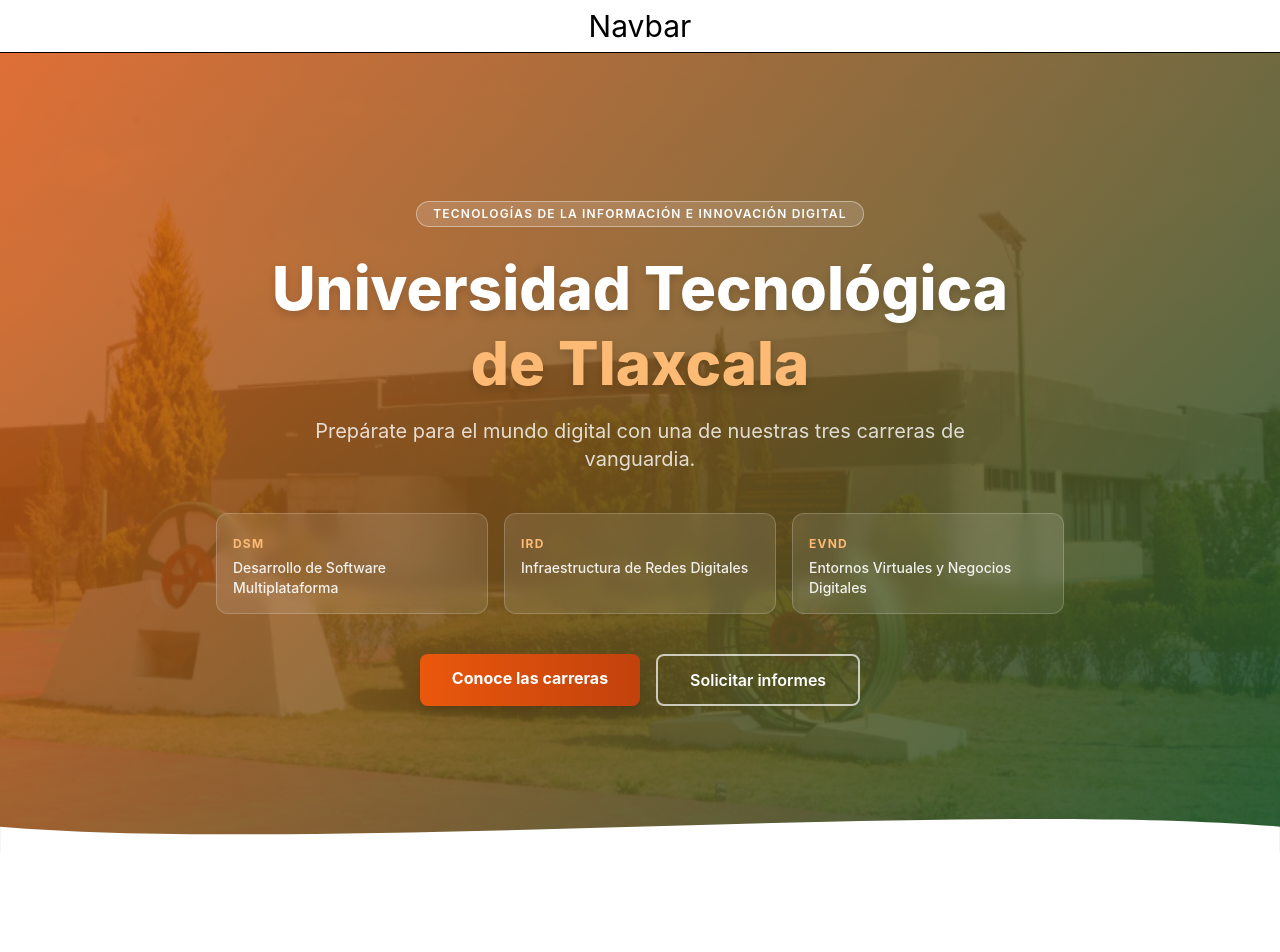
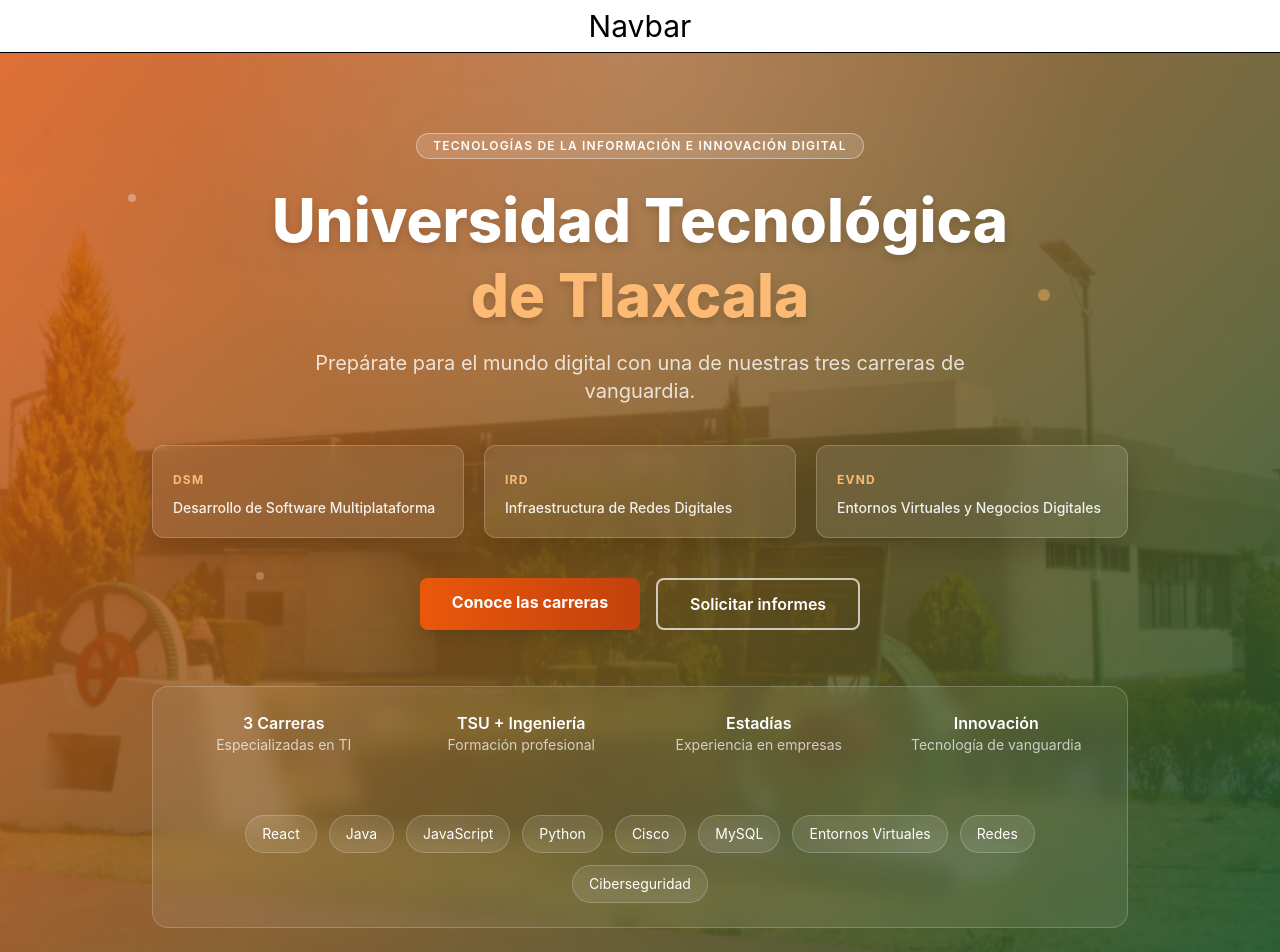
Before and after one commit to Kevin8548/landingpage, a React (Vite) app: page / in a window 1280 px wide. Shown: the top 952 px of the page. Before the commit the page ends 853 px from the top, so only its background shows below. Built offline with nearby package versions, Linux system fonts and the light colour scheme.

Commit message:
actualizando hero

```diff
--- a/package.json
+++ b/package.json
@@ -13,6 +13,7 @@
     "@tailwindcss/vite": "^4.3.0",
     "react": "^19.2.6",
     "react-dom": "^19.2.6",
+    "react-icons": "^5.6.0",
     "tailwindcss": "^4.3.0"
   },
   "devDependencies": {
--- a/src/components/sections/Hero.tsx
+++ b/src/components/sections/Hero.tsx
@@ -18,15 +18,25 @@
         className="absolute inset-0"
         style={{
           background:
-            "linear-gradient(135deg, rgba(234,88,12,0.82) 0%, rgba(20,83,45,0.88) 100%)",
+            "radial-gradient(circle at top, rgba(255,255,255,.15), transparent 40%), linear-gradient(135deg, rgba(234,88,12,.82) 0%, rgba(20,83,45,.88) 100%)",
         }}
       />
 
+      {/* Partículas */}
+      <div className="absolute inset-0 pointer-events-none">
+        <span className="absolute top-[15%] left-[10%] w-2 h-2 bg-white/40 rounded-full animate-pulse"></span>
+        <span className="absolute top-[25%] right-[18%] w-3 h-3 bg-orange-300/50 rounded-full animate-pulse"></span>
+        <span className="absolute top-[55%] left-[20%] w-2 h-2 bg-white/30 rounded-full animate-pulse"></span>
+        <span className="absolute top-[70%] right-[25%] w-4 h-4 bg-white/20 rounded-full animate-pulse"></span>
+        <span className="absolute bottom-[30%] left-[45%] w-2 h-2 bg-orange-200/40 rounded-full animate-pulse"></span>
+        <span className="absolute bottom-[20%] right-[40%] w-3 h-3 bg-white/20 rounded-full animate-pulse"></span>
+      </div>
+
       {/* Contenido */}
-      <div className="relative z-10 text-center text-white px-6 max-w-4xl mx-auto">
+      <div className="relative z-10 text-center text-white px-6 max-w-5xl mx-auto">
         {/* Badge */}
         <span
-          className="inline-block text-xs font-semibold tracking-widest uppercase px-4 py-1 rounded-full mb-6 border border-white/40"
+          className="inline-block text-xs font-semibold tracking-widest uppercase px-4 py-1 rounded-full mb-6 mt-20 border border-white/40"
           style={{
             background: "rgba(255,255,255,0.15)",
             backdropFilter: "blur(6px)",
@@ -35,21 +45,21 @@
           Tecnologías de la Información e Innovación Digital
         </span>
 
-        {/* Titulo */}
+        {/* Título */}
         <h1 className="text-4xl md:text-6xl font-extrabold leading-tight mb-4 drop-shadow-lg">
           Universidad Tecnológica
           <br />
           <span style={{ color: "#fdba74" }}>de Tlaxcala</span>
         </h1>
 
-        {/* Subtitulo */}
+        {/* Subtítulo */}
         <p className="text-lg md:text-xl text-white/80 mb-10 max-w-2xl mx-auto">
           Prepárate para el mundo digital con una de nuestras tres carreras de
           vanguardia.
         </p>
 
         {/* Tarjetas */}
-        <div className="grid grid-cols-1 md:grid-cols-3 gap-4 mb-10">
+        <div className="grid grid-cols-1 md:grid-cols-3 gap-5 mb-10">
           {[
             {
               siglas: "DSM",
@@ -66,10 +76,11 @@
           ].map((carrera) => (
             <div
               key={carrera.siglas}
-              className="rounded-xl px-4 py-4 text-left border border-white/20 hover:border-white/60 transition-all duration-300 hover:scale-105"
+              className="rounded-xl px-5 py-5 text-left border border-white/20 hover:border-white/60 transition-all duration-300 hover:scale-105 hover:-translate-y-2"
               style={{
                 background: "rgba(255,255,255,0.10)",
-                backdropFilter: "blur(8px)",
+                backdropFilter: "blur(10px)",
+                boxShadow: "0 12px 30px rgba(0,0,0,.18)",
               }}
             >
               <span
@@ -79,7 +90,7 @@
                 {carrera.siglas}
               </span>
 
-              <p className="text-sm text-white/90 mt-1 font-medium leading-snug">
+              <p className="text-sm text-white/90 mt-2 font-medium leading-snug">
                 {carrera.nombre}
               </p>
             </div>
@@ -90,9 +101,9 @@
         <div className="flex flex-col sm:flex-row gap-4 justify-center">
           <a
             href="#careers"
-            className="px-8 py-3 rounded-lg font-bold text-white shadow-lg transition-all duration-300 hover:scale-105"
+            className="px-8 py-3 rounded-lg font-bold text-white shadow-lg transition-all duration-300 hover:scale-105 hover:shadow-2xl"
             style={{
-              background: "linear-gradient(90deg, #ea580c, #c2410c)",
+              background: "linear-gradient(90deg,#ea580c,#c2410c)",
             }}
           >
             Conoce las carreras
@@ -100,10 +111,78 @@
 
           <a
             href="#contact"
-            className="px-8 py-3 rounded-lg font-semibold border-2 border-white/70 text-white hover:bg-white hover:text-green-900 transition-all duration-300"
+            className="px-8 py-3 rounded-lg font-semibold border-2 border-white/70 text-white hover:bg-white hover:text-green-900 transition-all duration-300 hover:scale-105"
           >
             Solicitar informes
           </a>
+        </div>
+
+        {/* Barra informativa */}
+        <div
+          className="mt-14 rounded-2xl border border-white/20 p-6"
+          style={{
+            background: "rgba(255,255,255,.08)",
+            backdropFilter: "blur(10px)",
+          }}
+        >
+          <div className="grid grid-cols-2 md:grid-cols-4 gap-6">
+
+            <div>
+              <h3 className="font-semibold">3 Carreras</h3>
+              <p className="text-sm text-white/70">
+                Especializadas en TI
+              </p>
+            </div>
+
+            <div>
+              <h3 className="font-semibold">TSU + Ingeniería</h3>
+              <p className="text-sm text-white/70">
+                Formación profesional
+              </p>
+            </div>
+
+            <div>
+              <h3 className="font-semibold">Estadías</h3>
+              <p className="text-sm text-white/70">
+                Experiencia en empresas
+              </p>
+            </div>
+
+            <div>
+              <h3 className="font-semibold">Innovación</h3>
+              <p className="text-sm text-white/70">
+                Tecnología de vanguardia
+              </p>
+            </div>
+
+          </div>
+
+          {/* Tecnologías */}
+          <div className="flex flex-wrap justify-center gap-3 mt-15">
+            {[
+              "React",
+              "Java",
+              "JavaScript",
+              "Python",
+              "Cisco",
+              "MySQL",
+              "Entornos Virtuales",
+              "Redes",
+              "Ciberseguridad",
+            ].map((tech) => (
+              <span
+                key={tech}
+                className="px-4 py-2 rounded-full bg-white/10 border border-white/20 text-sm hover:bg-white/20 transition"
+              >
+                {tech}
+              </span>
+            ))}
+          </div>
+        </div>
+
+        {/* Flecha */}
+        <div className="mt-8 text-3xl text-white animate-bounce">
+          ↓
         </div>
       </div>
 
```
Also changed, not shown: 1 other file (tests, documents, lock files or other folders).
